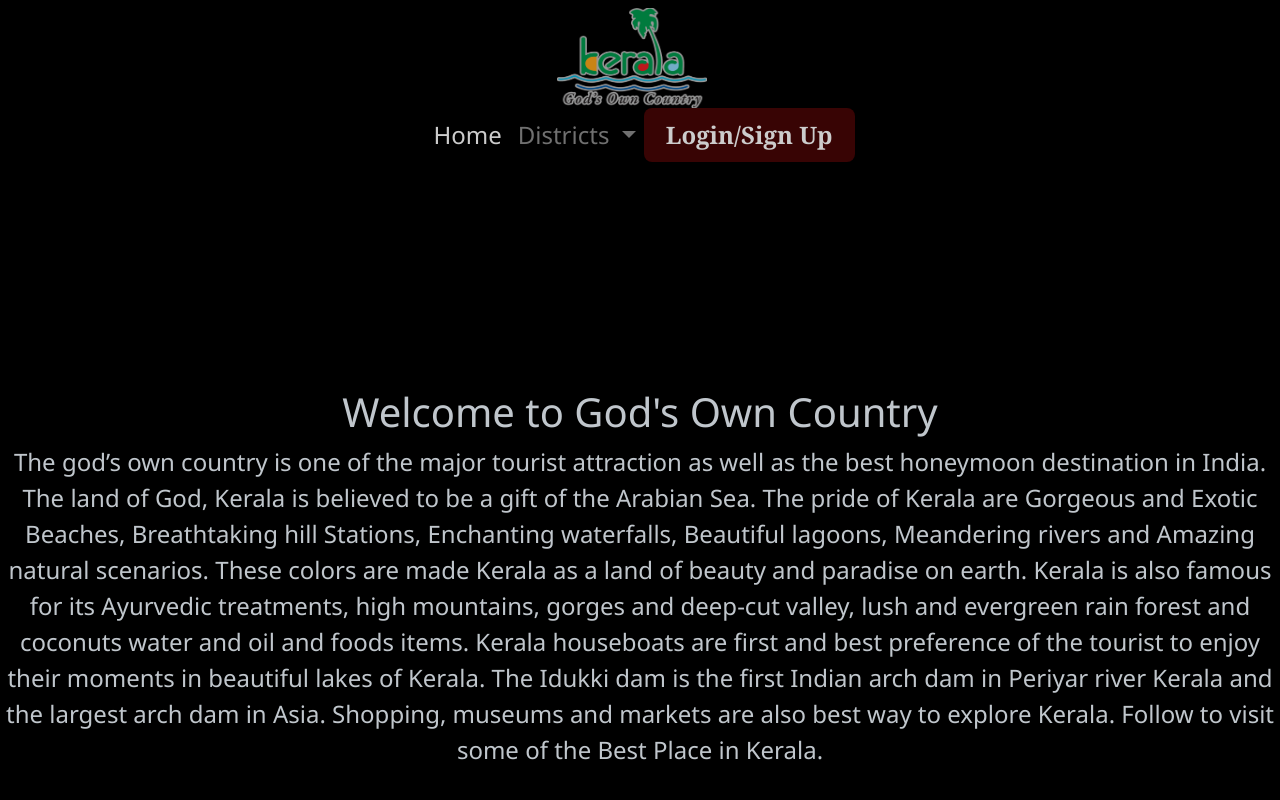
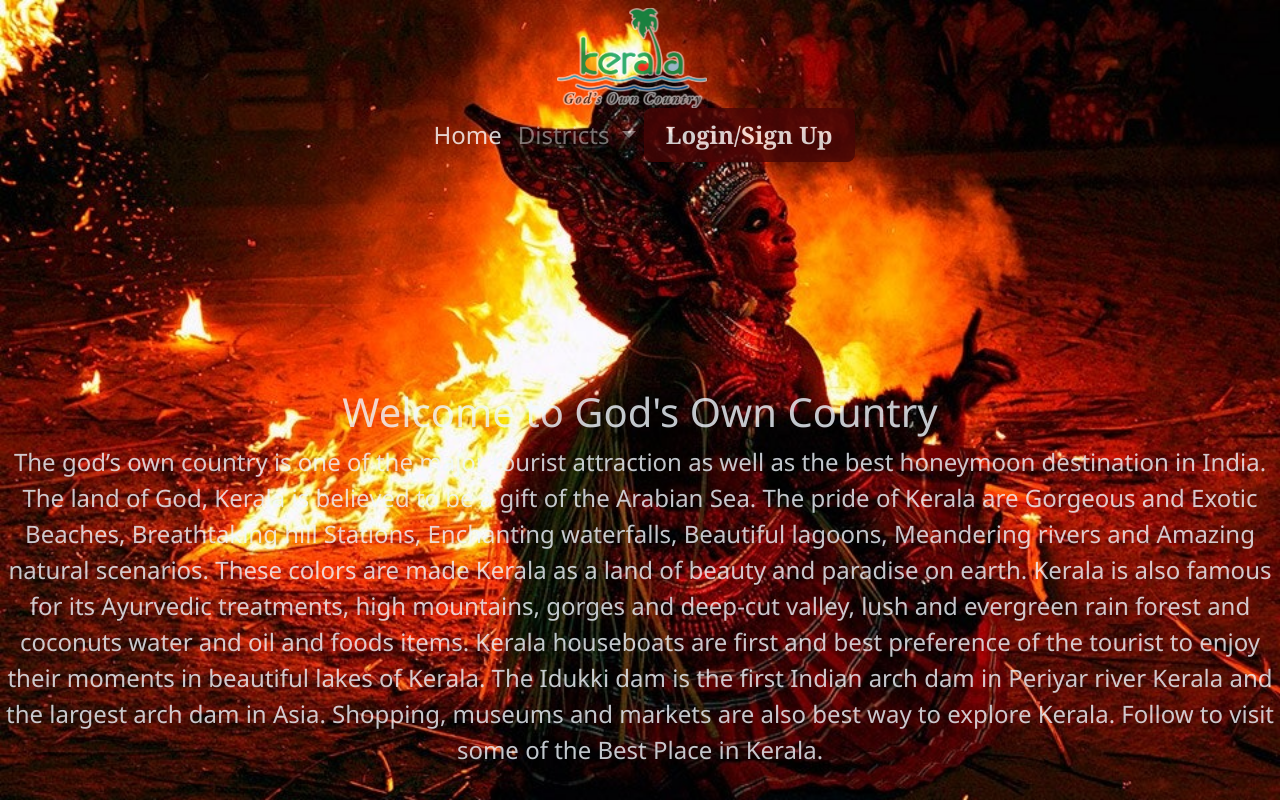
Before and after one commit to sreeshag93/sreeshaFSD_keralatourism_ass1, a plain HTML site: page index.html in a window 1280 px wide. Drawn offline with nearby package versions, Linux system fonts and the light colour scheme.

Commit message:
Update index.html

```diff
--- a/index.html
+++ b/index.html
@@ -10,7 +10,7 @@
 
 <body>
      <style>
-    body{background-color: black; text-align: center;}
+    body{background-color: black; text-align: center; background-image: url(./theyyam.jpg);background-size: cover;}
   </style>
     <div class="header-overlay">
          <nav class="navbar navbar-expand-lg navbar-dark">
```
